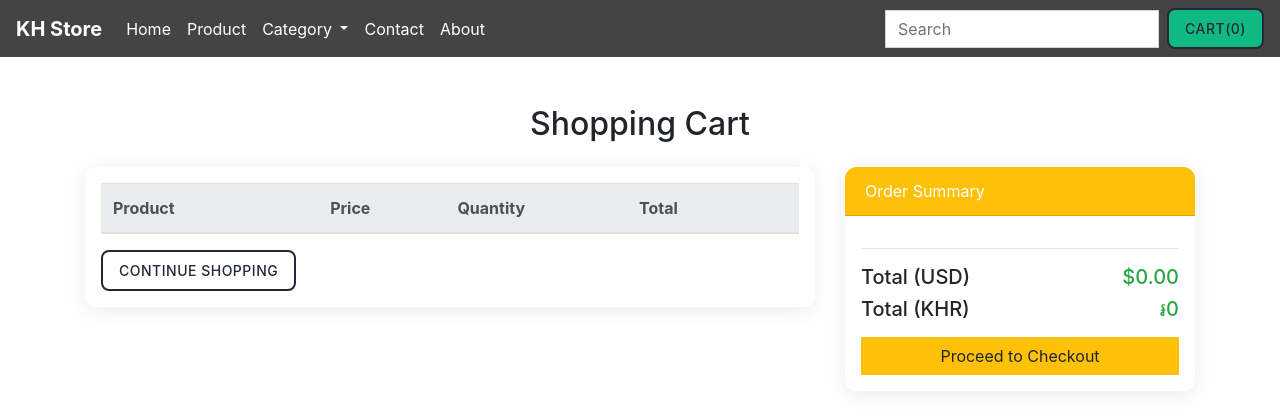
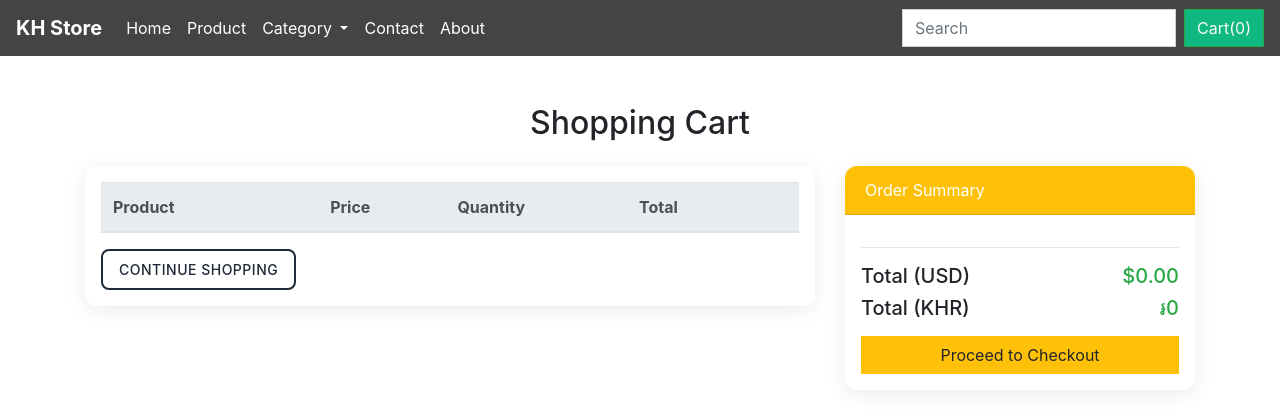
Before and after one commit to sareth007/KhStore, a Flask app: page /cart in a window 1280 px wide. Shown: the top 420 px of the page. Run offline with Flask 3, Linux system fonts and the light colour scheme; lists and menus that the app fills with data are empty; some libraries are stand-ins or nearby versions.

Commit message:
Describe what you updated

```diff
--- a/templates/master.html
+++ b/templates/master.html
@@ -2,7 +2,7 @@
 <html lang="en">
 <head>
     <meta charset="UTF-8">
-    <title>Fashion Store </title>
+    <title>KH Store </title>
     <link rel="stylesheet" href="https://cdn.jsdelivr.net/npm/bootstrap@4.6.2/dist/css/bootstrap.min.css">
     <link rel="stylesheet" href="/static/styles.css">
     <link rel="icon" href="/static/image/img.png" type="image/x-icon">
@@ -51,8 +51,8 @@
             <form class="form-inline my-2 my-lg-0">
                 <input class="form-control mr-sm-2" type="search" placeholder="Search" aria-label="Search">
                 <a
-                        href="/cart" style="background-color: #10b981"
-                        class="btn-modern"
+                        href="/cart" style="background-color: #10b981; color: #f8fafc"
+                        class="btn btn-outline-success my-2 my-sm-0"
                         type="button"
                         id="cart"
                 >
@@ -126,7 +126,7 @@
 <script src="https://cdn.jsdelivr.net/npm/sweetalert2@11"></script>
 <script>
     let cart_list = JSON.parse(localStorage.getItem('cart_list') ?? '[]')
-    let btn_add_to_cart = document.querySelectorAll('.btn_add_to_cart')
+    let btn_add_to_cart = document.querySelectorAll('.btn-modern')
     let cart = document.getElementById('cart')
 
     let cart_list_tbody = document.getElementById('cart_list_tbody')
```
Also changed, not shown: 1 other file.
